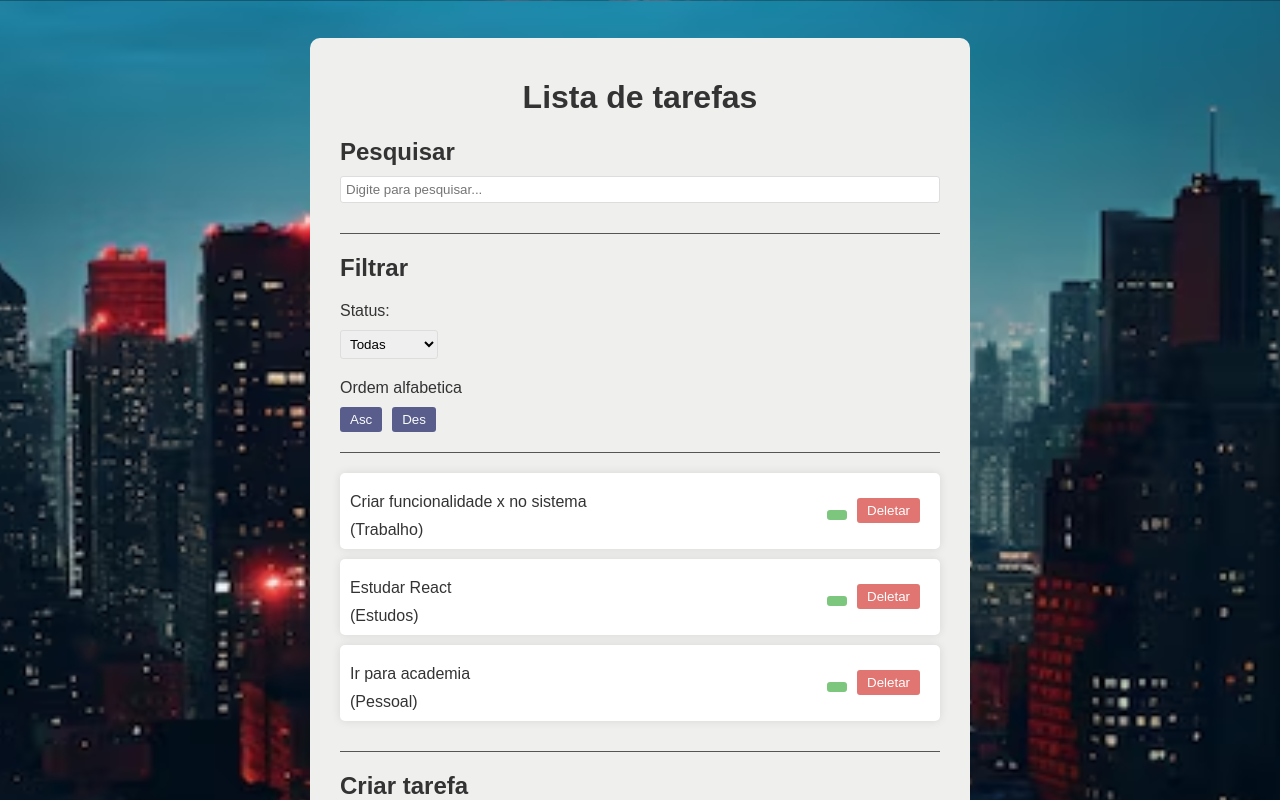
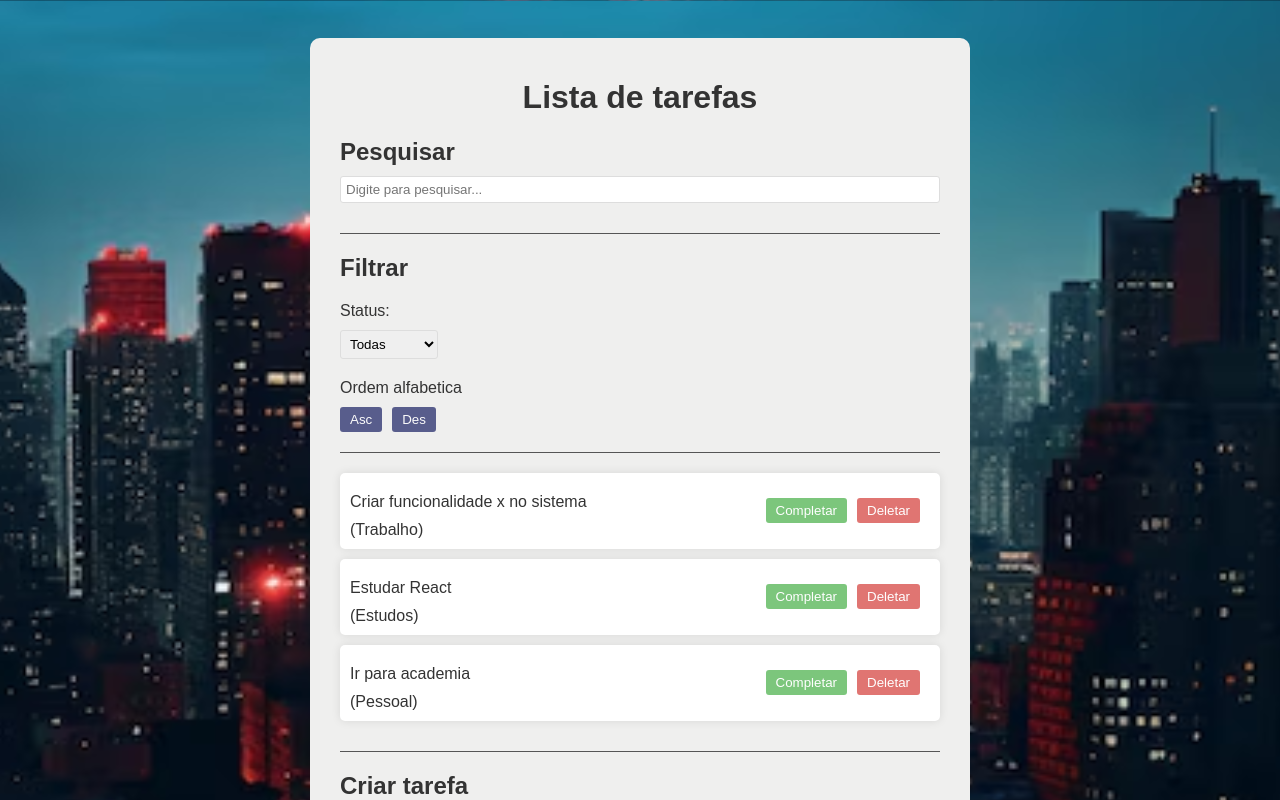
Before and after one commit to julioLchaves/Desafio-react-da-Bia, a React (Vite) app: page / in a window 1280 px wide. Shown: the top 800 px of the page. Built offline with nearby package versions, Linux system fonts and the light colour scheme.

Commit message:
pequenas mudanças

```diff
--- a/src/components/Todo.jsx
+++ b/src/components/Todo.jsx
@@ -8,7 +8,7 @@ const Todo = ({ todo , removeTodo, completeTodo}) => {
         <div className="category">({todo.category})</div>
       </div>
       <div>
-        <button className='complete'onClick={()=>completeTodo(todo.id)} ></button>
+        <button className='complete'onClick={()=>completeTodo(todo.id)} >Completar</button>
         <button className='remove'onClick={()=>removeTodo(todo.id)}>Deletar</button>
       </div>
     </div>
--- a/src/components/TodoForm.jsx
+++ b/src/components/TodoForm.jsx
@@ -21,7 +21,7 @@ const TodoForm = (addTodo) => {
         value={value}
         onChange={(e)=>setValue(e.target.value)}
         />
-        <select value={category} onChange={(e)=>setCategory(e.target.category)}>
+        <select value={category} onChange={(e)=>setCategory(e.target.value)}>
             <option value="">Selecione uma categoria</option>
             <option value="Trabalho">Trabalho</option>
             <option value="Pessoal">Pessoal</option>
```
